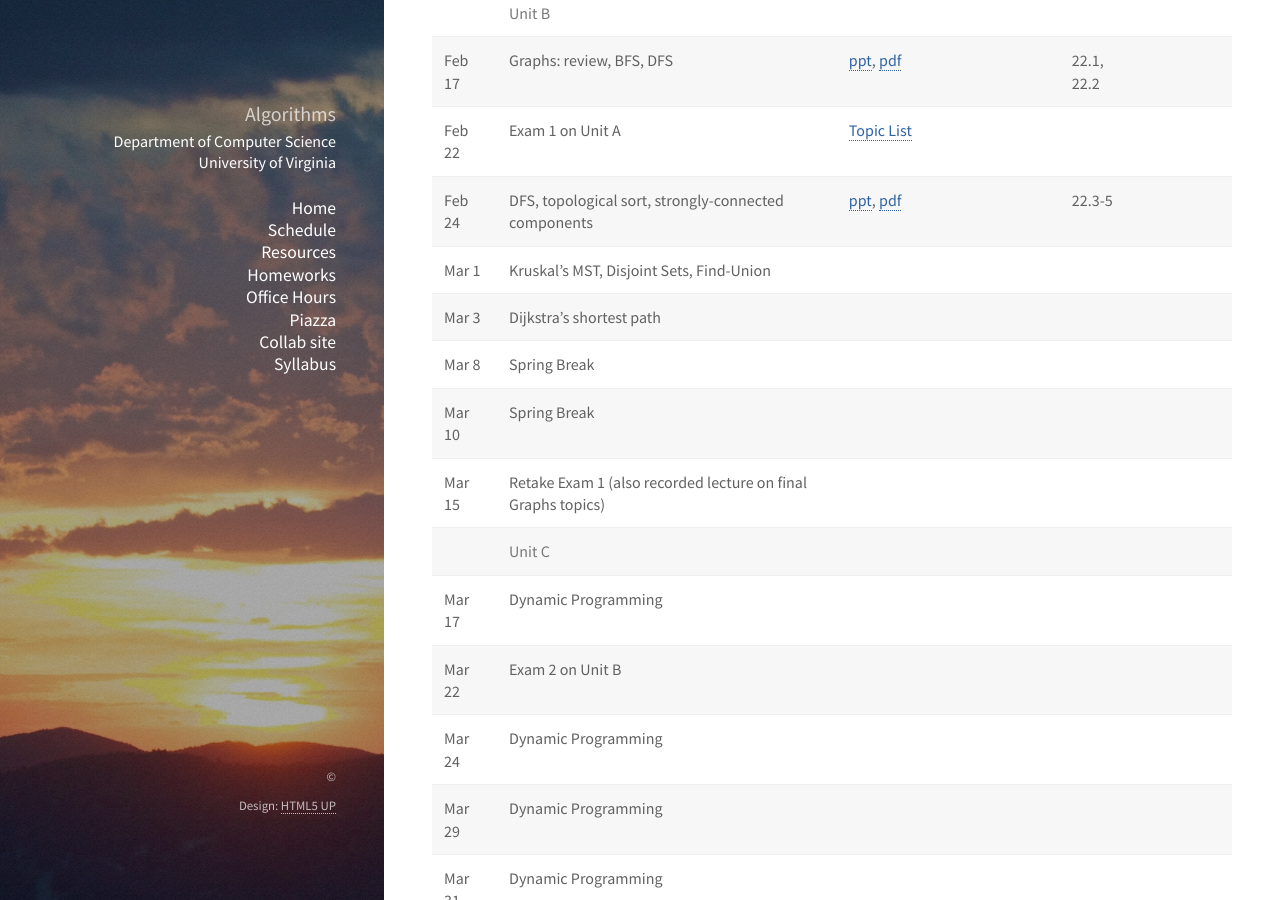
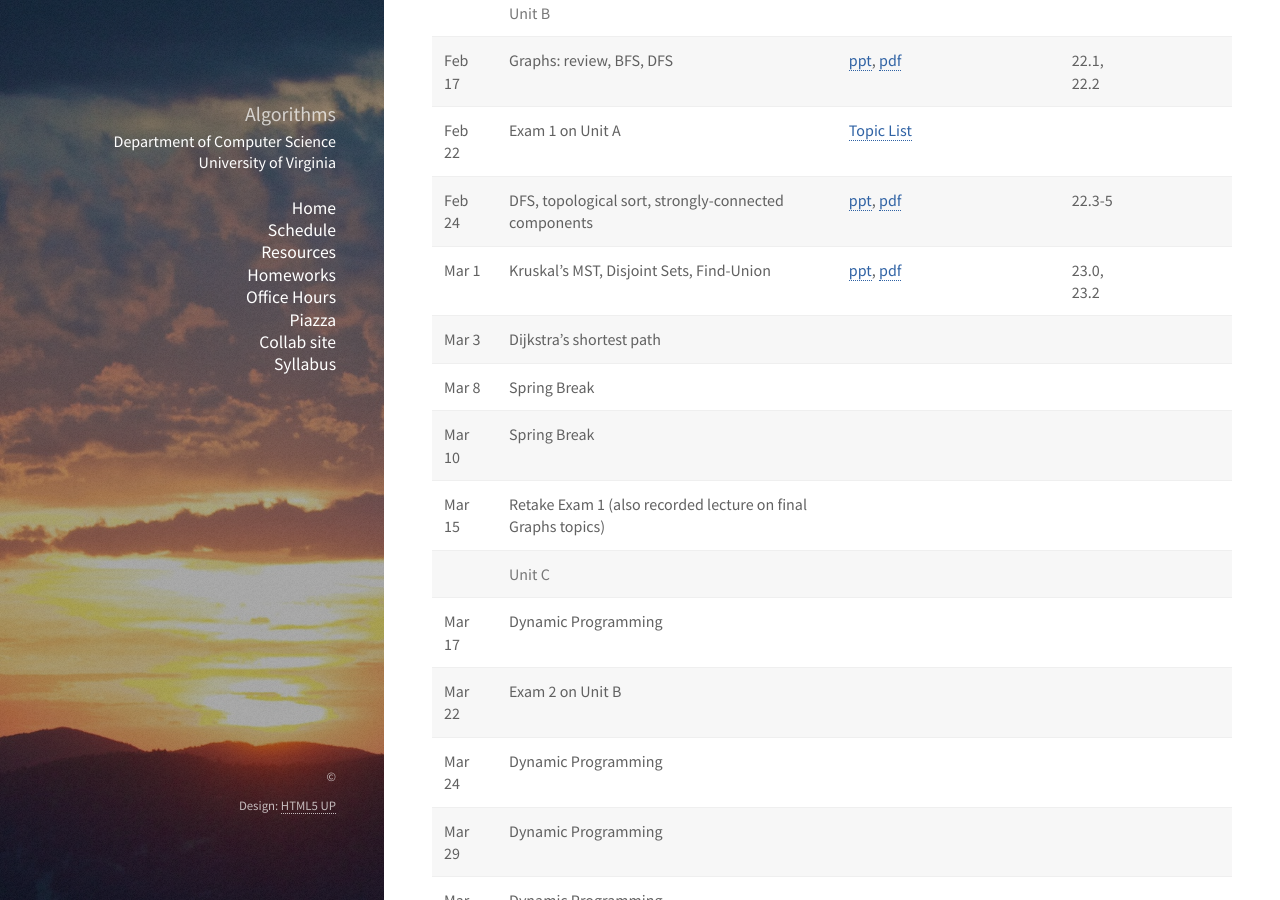
Before and after one commit to uva-cs/cs4102-s22, a Jekyll site: the page built from slides/schedule.md, in a window 1280 px wide and 900 px high, scrolled down 821 px. Built offline with Jekyll 4.4.1, drawn with Linux system fonts in a browser that asks for light colours; nearby versions of some CDN libraries; library files that are not in the unit come from our copies.

Commit message:
slides for Kruskals and find/union

```diff
--- a/slides/schedule.md
+++ b/slides/schedule.md
@@ -21,8 +21,8 @@ This is a tentative schedule of topics addressed.  As we go through the semester
 |         | **Unit B**                                                    |                                                                                                                      |          |                                   |
 | Feb 17  | Graphs: review, BFS, DFS                                      | [ppt](cs4102_L9-graphs-BFS-DFS.pptx), [pdf](cs4102_L9-graphs-BFS-DFS.pdf)                                            | 22.1, 22.2 |                                   |
 | Feb 22  | Exam 1 on Unit A                                              | [Topic List](../unita/exam-a-topics.html)                                                                            |          |                                   |
-| Feb 24  | DFS, topological sort, strongly-connected components          | [ppt](cs4102_L10-graphs-topo-SCC.pptx), [pdf](cs4102_L10-graphs-topo-SCC.pdf)                                         | 22.3-5   |                                   |
-| Mar 1   | Kruskal's MST, Disjoint Sets, Find-Union                      |                                                                                                                      |          |                                   |
+| Feb 24  | DFS, topological sort, strongly-connected components          | [ppt](cs4102_L10-graphs-topo-SCC.pptx), [pdf](cs4102_L10-graphs-topo-SCC.pdf)                                        | 22.3-5   |                                   |
+| Mar 1   | Kruskal's MST, Disjoint Sets, Find-Union                      | [ppt](cs4102_L11-kruskal-find-union.pptx), [pdf](cs4102_L11-kruskal-find-union.pdf)                                  | 23.0, 23.2 |                                   |
 | Mar 3   | Dijkstra's shortest path                                      |                                                                                                                      |          |                                   |
 | Mar 8   | Spring Break                                                  |                                                                                                                      |          |                                   |
 | Mar 10  | Spring Break                                                  |                                                                                                                      |          |                                   |
```
Also changed, not shown: 2 other files.
